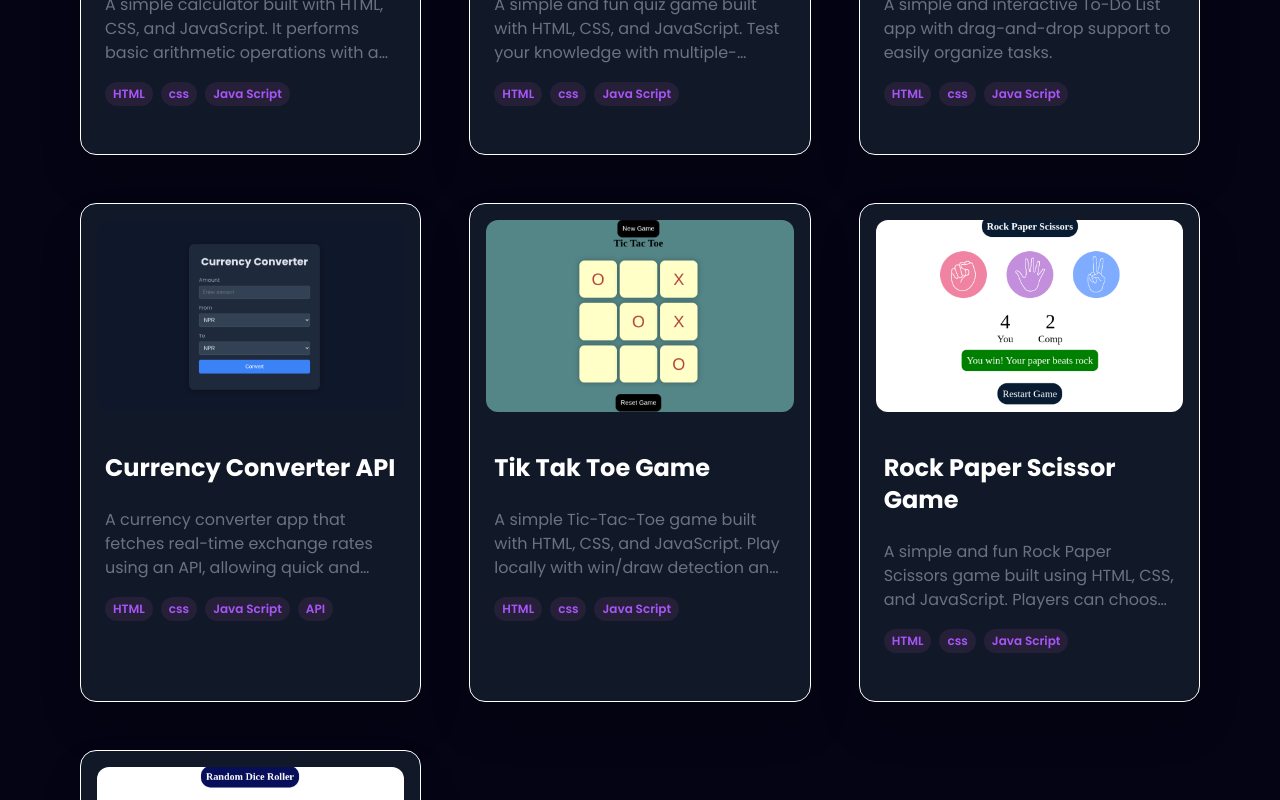
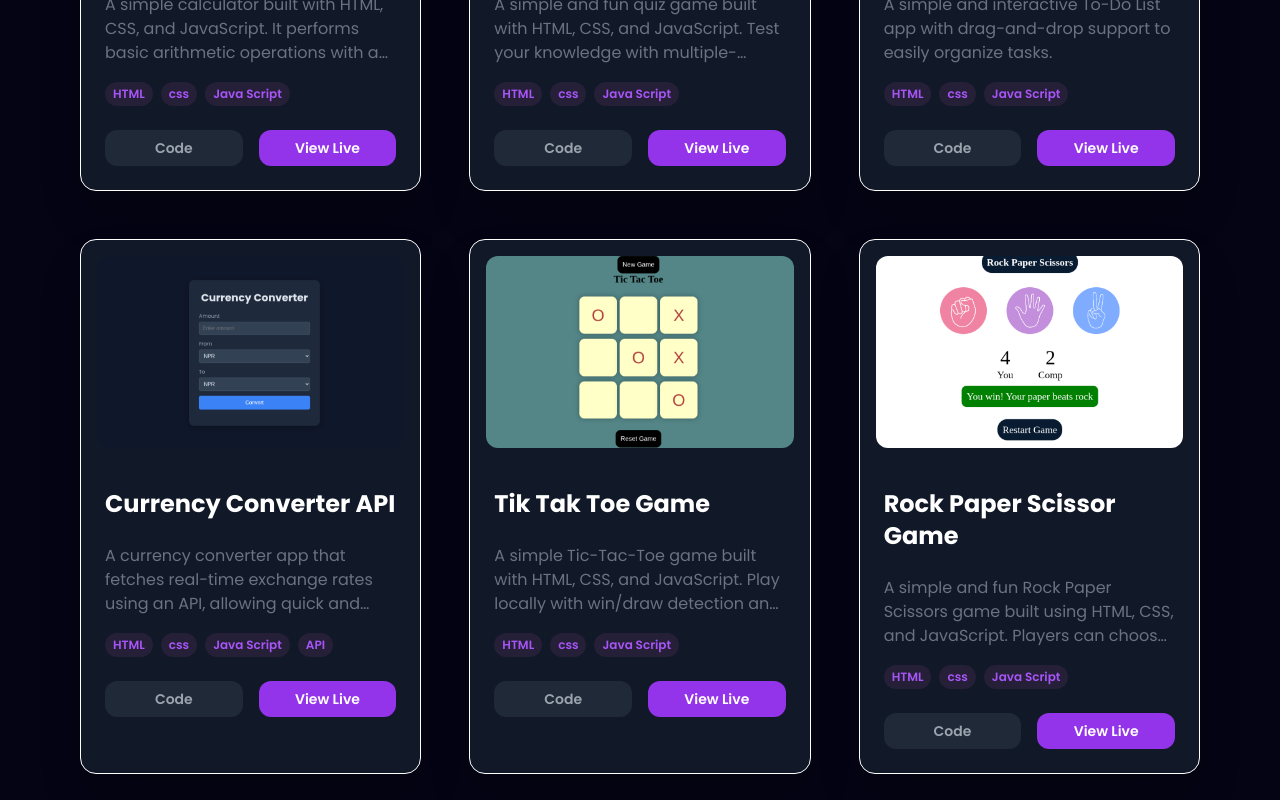
Before and after one commit to SJ-Slasher/portfolio, a React (Vite) app: page / in a window 1280 px wide. Shown: the part 3500-4300 px from the top of the page. Built offline with nearby package versions, Linux system fonts and the light colour scheme.

Commit message:
initial commit

```diff
--- a/src/components/Work/Work.jsx
+++ b/src/components/Work/Work.jsx
@@ -1,6 +1,3 @@
-
-
-
 import React, { useState } from "react";
 import { projects } from "../../constants";
 
@@ -62,6 +59,30 @@ const Work = () => {
                   </span>
                 ))}
               </div>
+
+              {/* <-- Minimal added block: View Code / Live on card (prevents modal open) */}
+              <div className="flex gap-4 mt-4">
+                <a
+                  href={project.github}
+                  target="_blank"
+                  rel="noopener noreferrer"
+                  onClick={(e) => e.stopPropagation()}
+                  className="w-1/2 bg-gray-800 hover:bg-purple-800 text-gray-400 px-4 py-2 rounded-xl text-sm font-semibold text-center"
+                >
+                  Code
+                </a>
+
+                <a
+                  href={project.webapp}
+                  target="_blank"
+                  rel="noopener noreferrer"
+                  onClick={(e) => e.stopPropagation()}
+                  className="w-1/2 bg-purple-600 hover:bg-purple-800 text-white px-4 py-2 rounded-xl text-sm font-semibold text-center"
+                >
+                  View Live
+                </a>
+              </div>
+              {/* end added block */}
             </div>
           </div>
         ))}
@@ -110,25 +131,7 @@ const Work = () => {
                   ))}
                 </div>
 
-                {/* View Code / Live Buttons (Optional) */}
-                {/* <div className="flex gap-4">
-                  <a
-                    href={selectedProject.github}
-                    target="_blank"
-                    rel="noopener noreferrer"
-                    className="w-1/2 bg-gray-800 hover:bg-purple-800 text-gray-400 px-4 py-2 rounded-xl text-sm font-semibold text-center"
-                  >
-                    View Code
-                  </a>
-                  <a
-                    href={selectedProject.webapp}
-                    target="_blank"
-                    rel="noopener noreferrer"
-                    className="w-1/2 bg-purple-600 hover:bg-purple-800 text-white px-4 py-2 rounded-xl text-sm font-semibold text-center"
-                  >
-                    View Live
-                  </a>
-                </div> */}
+                {/* Buttons removed from modal to avoid duplication */}
               </div>
             </div>
           </div>
--- a/src/constants.js
+++ b/src/constants.js
@@ -208,8 +208,8 @@ export const projects = [
       "A simple calculator built with HTML, CSS, and JavaScript. It performs basic arithmetic operations with a clean and easy-to-use interface.",
     image: calculator,
     tags: ["HTML", "css", "Java Script"],
-    // github: "https://github.com/yourgithubusername/iguide",
-    // webapp: "https://iguide.yourdomain.com",
+    github: "https://github.com/SJ-Slasher/Calculator",
+    webapp: "https://calculator.suprimjoshi.com.np/",
   },
   {
     id: 1,
@@ -218,8 +218,8 @@ export const projects = [
       "A simple and fun quiz game built with HTML, CSS, and JavaScript. Test your knowledge with multiple-choice questions.",
     image: quiz,
     tags: ["HTML", "css", "Java Script"],
-  //   github: "https://github.com/yourgithubusername/khana-khajana",
-  //   webapp: "",
+    github: "https://github.com/SJ-Slasher/Quiz-Game",
+    webapp: "https://quizkbc.suprimjoshi.com.np/",
   },
   {
     id: 2,
@@ -228,8 +228,8 @@ export const projects = [
       "A simple and interactive To-Do List app with drag-and-drop support to easily organize tasks.",
     image: todo,
     tags: ["HTML", "css", "Java Script"],
-  //   github: "https://github.com/yourgithubusername/hotel-management-system",
-  //   webapp: "",
+    github: "https://github.com/SJ-Slasher/To-Do-drag",
+    webapp: "https://todo.suprimjoshi.com.np/",
   },
   {
     id: 3,
@@ -238,8 +238,8 @@ export const projects = [
       "A currency converter app that fetches real-time exchange rates using an API, allowing quick and accurate conversions between multiple currencies.",
     image: currencyconverter,
     tags: ["HTML", "css", "Java Script","API"],
-    // github: "https://github.com/yourgithubusername/ud-down-controller",
-    // webapp: "",
+    github: "https://github.com/SJ-Slasher/Currency-Converter",
+    webapp: "https://currencyconverter.suprimjoshi.com.np/",
   },
   {
     id: 4,
@@ -248,8 +248,8 @@ export const projects = [
       "A simple Tic-Tac-Toe game built with HTML, CSS, and JavaScript. Play locally with win/draw detection and board reset. Lightweight and responsive.",
     image: tiktaktoe,
     tags: ["HTML", "css", "Java Script"],
-    // github: "https://github.com/yourgithubusername/ud-down-controller",
-    // webapp: "",
+    github: "https://github.com/SJ-Slasher/Tik-Tak-Toe",
+    webapp: "https://tiktaktoe.suprimjoshi.com.np/",
   },
     {
     id: 5,
@@ -258,8 +258,8 @@ export const projects = [
       "A simple and fun Rock Paper Scissors game built using HTML, CSS, and JavaScript. Players can choose between rock, paper, or scissors and compete against the computer.",
     image: rockpaperscissor,
     tags: ["HTML", "css", "Java Script"],
-    // github: "https://github.com/yourgithubusername/ud-down-controller",
-    // webapp: "",
+    github: "https://github.com/SJ-Slasher/Rock-Paper-Scissor",
+    webapp: "https://rockpaperscissor.suprimjoshi.com.np/",
   },
     {
     id: 6,
@@ -268,8 +268,8 @@ export const projects = [
       "A simple dice rolling app built with HTML, CSS, and JavaScript. It generates random dice outcomes with each roll, making it fun and interactive for quick games or practice.",
     image: diceroller,
     tags: ["HTML", "css", "Java Script"],
-    // github: "https://github.com/yourgithubusername/ud-down-controller",
-    // webapp: "",
+    github: "https://github.com/SJ-Slasher/Dice-Roller",
+    webapp: "https://diceroller.suprimjoshi.com.np",
   },
 ];
 
```
